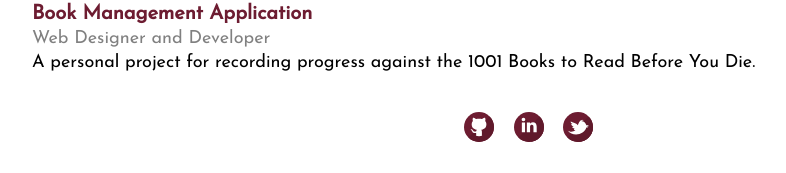
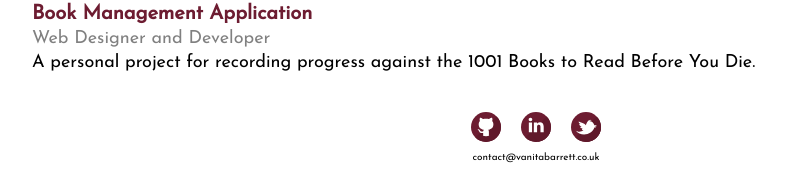
Before and after one commit to vanitabarrett/vanitabarrett.co.uk, a PHP site: page / in a window 1280 px wide. Shown: the part 1019-1192 px from the top of the page, without its empty margins (104-890 px from the left). Before the commit the page ends 1161 px from the top, so only its background shows below. Run offline with PHP 8.4, Linux system fonts and the light colour scheme; style sheets or scripts are compiled from the project's sources; some web fonts are replaced.

Commit message:
Add email to footer

```diff
--- a/assets/styles/footer.scss
+++ b/assets/styles/footer.scss
@@ -4,7 +4,7 @@ footer {
 
     a {
         color: $red;
-        margin-right: $spacing-half;
+        margin: 8px;
         text-decoration: none;
         font-weight: 600;
         font-size: $text-small;
@@ -13,4 +13,10 @@ footer {
     svg {
         vertical-align: middle;
     }
+
+    .footer__email {
+        font-size: 10px;
+        margin-top: $spacing-one-third;
+        margin-bottom: 0;
+    }
 }
--- a/partials/footer.inc.php
+++ b/partials/footer.inc.php
@@ -22,6 +22,7 @@
                     </svg>
                 </a>
             </nav>
+            <p class="footer__email">contact@vanitabarrett.co.uk</p>
         </footer>
     </body>
 </html>
```
